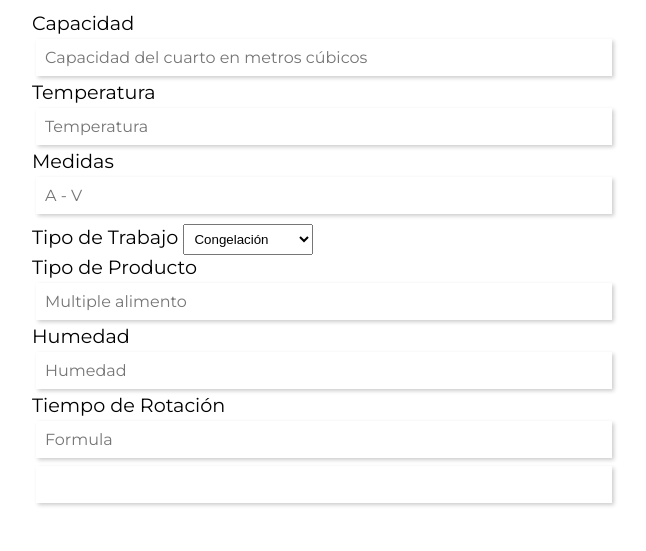
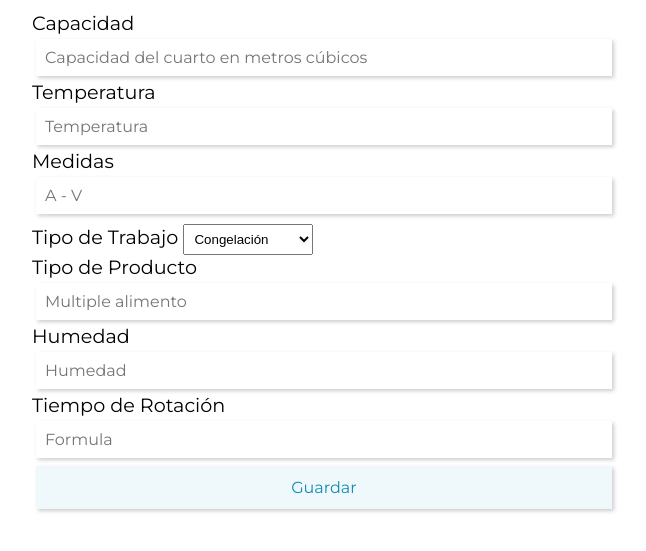
Before and after one commit to PC-Techdeveloper/refriweb, a Python web app: template templates/almacenamiento-productos.html in a window 1280 px wide. Shown: the part 165-716 px from the top of the page, without its empty margins (320-966 px from the left). Run offline with Jinja, Linux system fonts and the light colour scheme; the template is opened without the code that fills it, so the values that code supplies are empty; some web fonts are replaced.

Commit message:
add value on button submit

```diff
--- a/templates/almacenamiento-productos.html
+++ b/templates/almacenamiento-productos.html
@@ -65,7 +65,7 @@
           </label>
         </div>
         <div class="form__input-container">
-          <input type="Guardar" />
+          <input type="submit" value="Guardar" />
         </div>
       </form>
     </section>
--- a/templates/datos-pedidos.html
+++ b/templates/datos-pedidos.html
@@ -50,7 +50,7 @@
           </label>
         </div>
         <div class="form__input-container">
-          <input type="submit" />
+          <input type="submit" value="Guardar" />
         </div>
       </form>
     </section>
```
